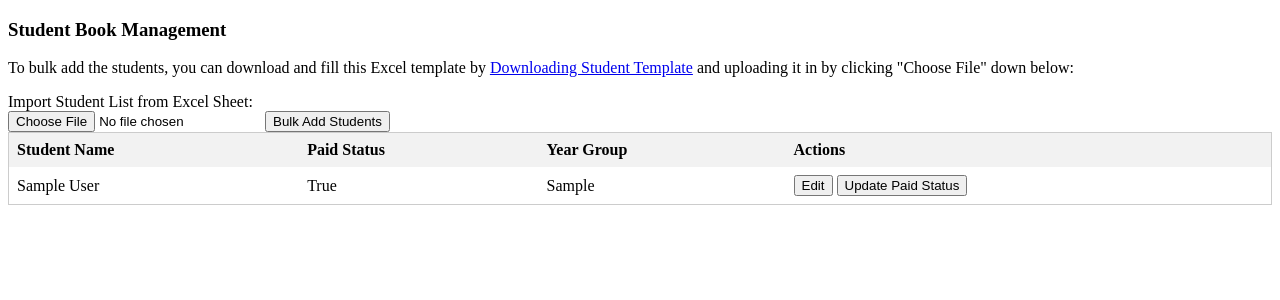
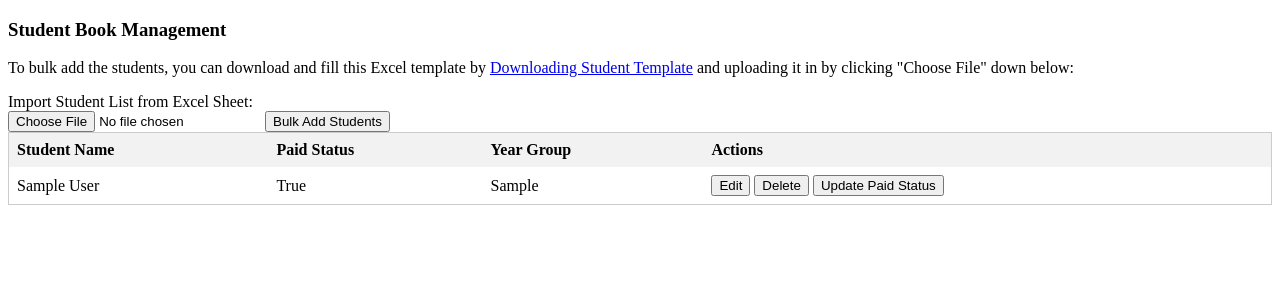
Before and after one commit to AbenaAmo13/inventory, a Django app: page /students_book in a window 1280 px wide. Shown: the part 88-388 px from the top of the page. Run offline with Django 4.2, Linux system fonts and the light colour scheme; tables that the repository leaves empty hold one stand-in row (values such as "Sample post").

Commit message:
feat: delete student row

```diff
--- a/enasInventory/static/javascript/student-index.js
+++ b/enasInventory/static/javascript/student-index.js
@@ -77,3 +77,25 @@ updatePaidStatusBtn.forEach(function (btn){
             console.log(r)})
     })
 })
+
+
+let deleteBtn = document.querySelectorAll('.student_delete')
+deleteBtn.forEach(function (btn){
+    btn.addEventListener('click', function (event){
+        event.preventDefault(); // Prevent form submission
+        let row = this.parentNode.parentNode
+        let bookId = this.getAttribute('data-book-id');
+        let formData = new FormData()
+        formData.append('book_id', bookId);
+          //To enable csrf token in a javascript post
+        const csrftoken = Cookies.get('csrftoken');
+        fetch('/delete_student_row', {
+            method: 'POST',
+            body: formData,
+            credentials: 'same-origin',
+            headers: {'X-CSRFToken': csrftoken}
+        }).then(r =>{
+            location.reload()
+            console.log(r)})
+    })
+})
--- a/enasInventory/urls.py
+++ b/enasInventory/urls.py
@@ -35,5 +35,6 @@ urlpatterns = [
                   path('update_paid_status', views.update_paid_status),
                   path('update_order_status', views.update_order_status),
                   path('delete_book_item', views.delete_book_item),
+                  path('delete_student_row', views.delete_student_row),
                   path('students_book', views.student_books, name='students_book')
               ] + static(settings.STATIC_URL, document_root=settings.STATIC_ROOT)
--- a/enasInventory/views.py
+++ b/enasInventory/views.py
@@ -173,6 +173,14 @@ def delete_book_item(request):
     return redirect('dashboard')
 
 
+def delete_student_row(request):
+    if request.method == 'POST':
+        student_id = request.POST.get('book_id')
+        selected_student = Student.objects.get(id=student_id)
+        selected_student.delete()
+    return redirect('students_book')
+
+
 def table_actions(request):
     if request.method == 'POST':
         print(request.POST)
--- a/templates/students-book.html
+++ b/templates/students-book.html
@@ -56,6 +56,7 @@
                     <td>
                         <button class="student_edit">Edit</button>
                         <button class="student_save" data-book-id = {{student.id }}>Save</button>
+                        <button class="student_delete" data-book-id = {{student.id }}>Delete</button>
                         <button class="update_paid_status" data-book-id = {{student.id }}>Update Paid Status</button>
                     </td>
                 </tr>
```
